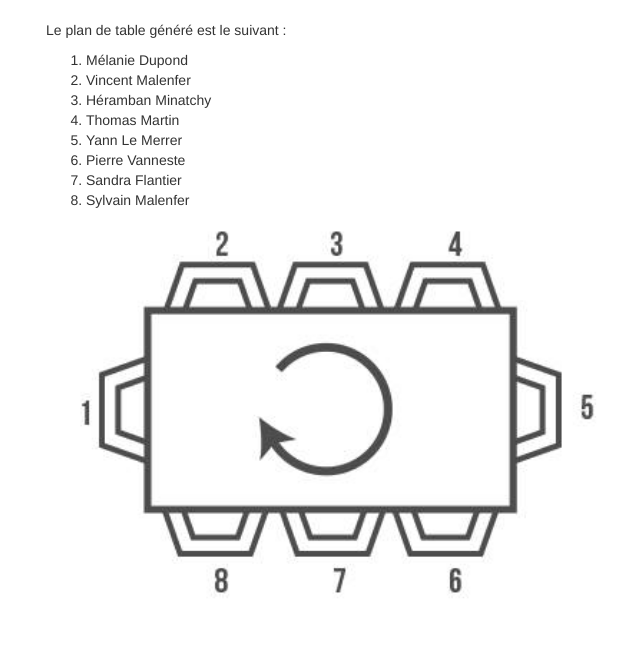
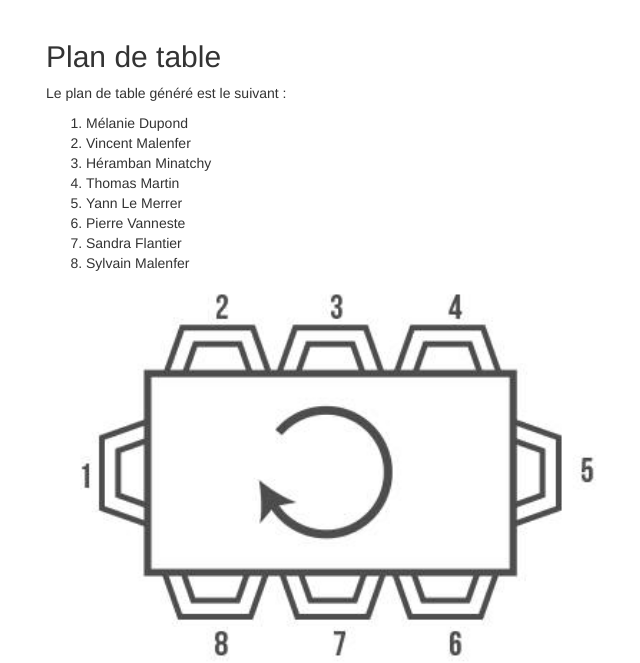
Before and after one commit to VincentMalenfer/DraftSystem, a PHP site: page /table in a window 1280 px wide. Shown: the part 52-715 px from the top of the page, without its empty margins (24-664 px from the left). Run offline with PHP 8.4, Linux system fonts and the light colour scheme; data comes from the database, SQL or seed files in the repository; some libraries are stand-ins or nearby versions.

Commit message:
MAJ mineure

```diff
--- a/View/table.php
+++ b/View/table.php
@@ -3,6 +3,8 @@
 require 'View/layout/top.php';
 use Model\Player;
 ?>
+
+<h2>Plan de table</h2>
 
 <section>
   <p>Le plan de table généré est le suivant : </p>
```
